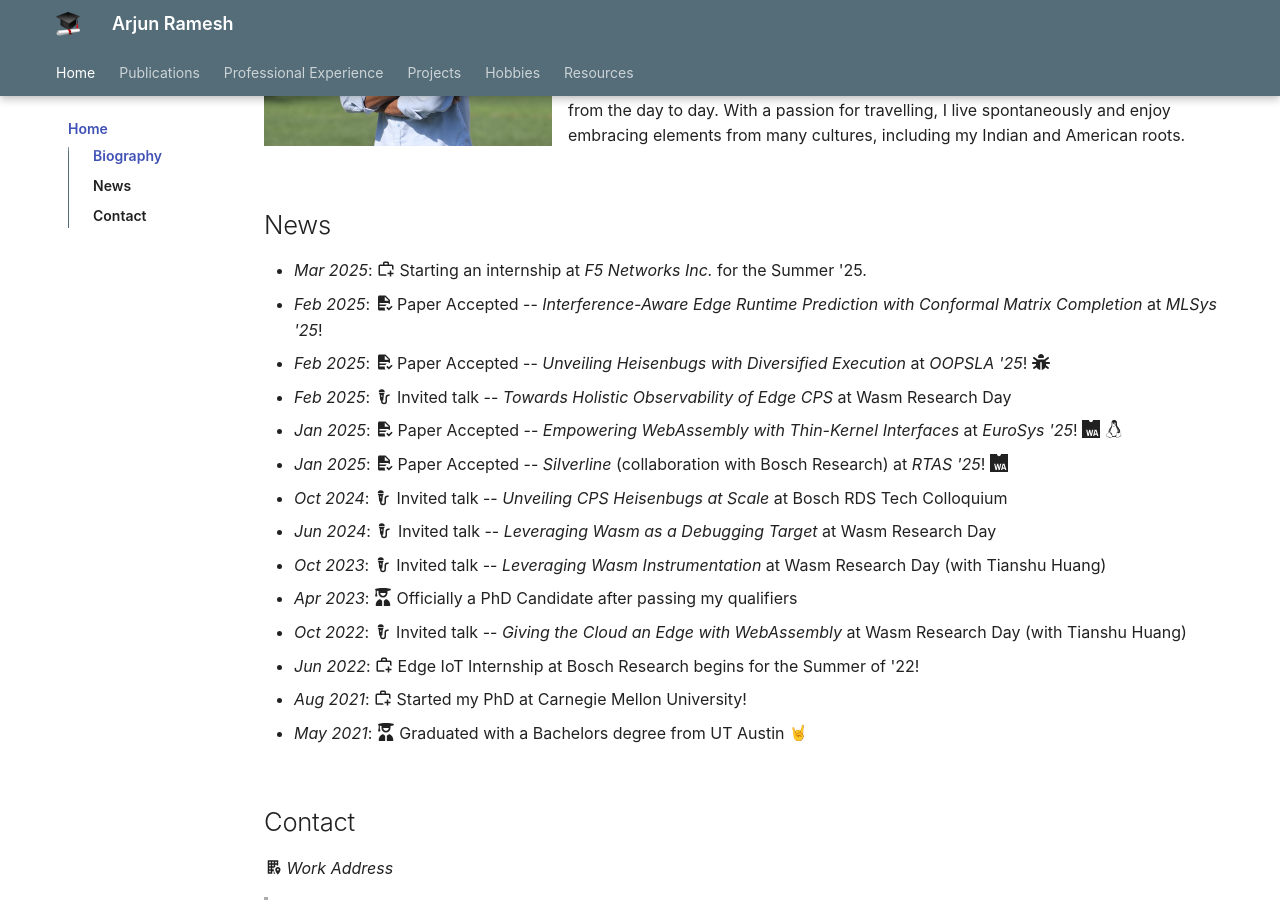
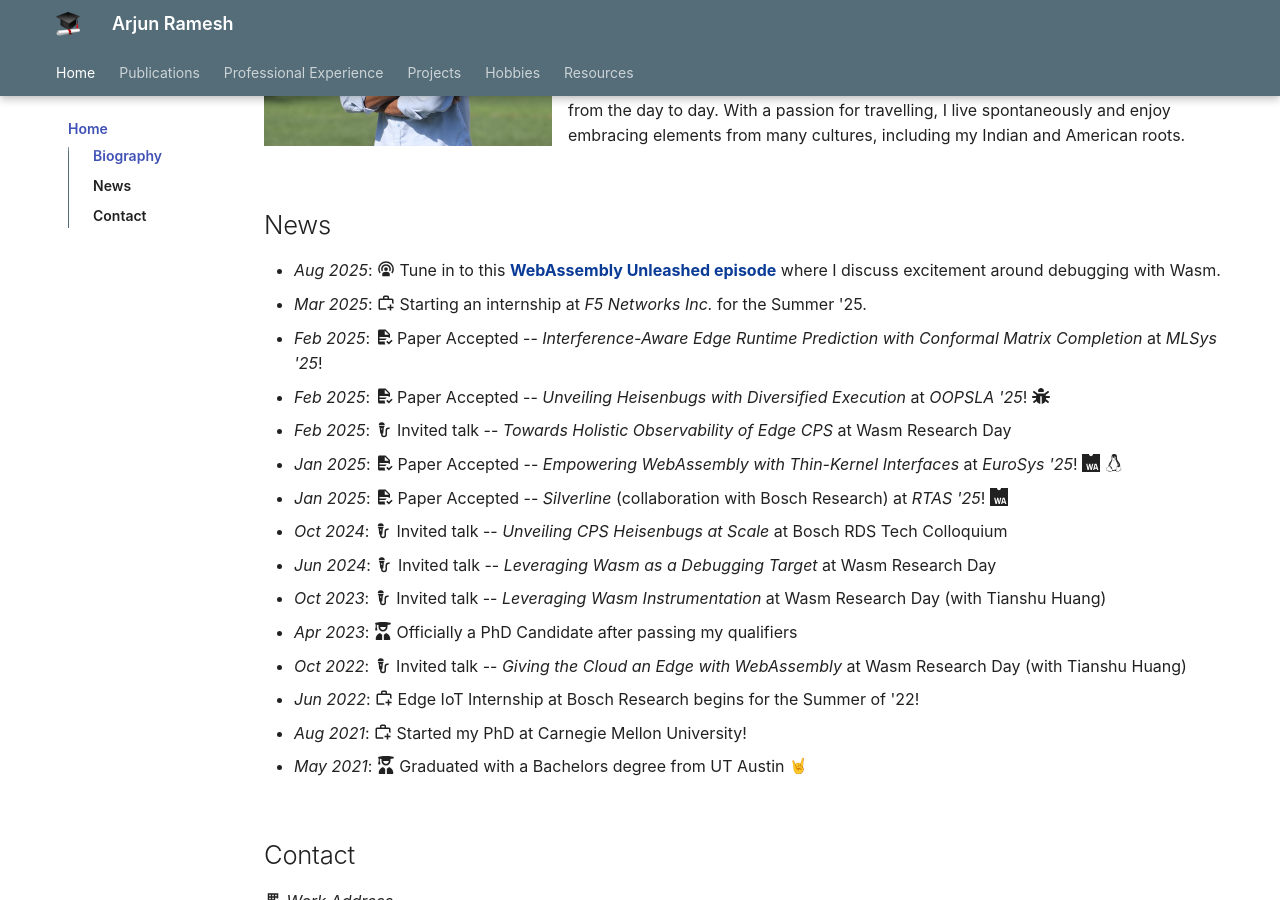
Before and after one commit to arjunr2/personal-website, an MkDocs documentation site: the page built from docs/index.md, in a window 1280 px wide and 900 px high, scrolled down 428 px. Built offline with MkDocs 1.6.1 and Material for MkDocs 9.7.7, drawn with Linux system fonts in a browser that asks for light colours; emoji names are drawn with the system emoji font; some web fonts are replaced.

Commit message:
Add podcast episode

```diff
--- a/docs/index.md
+++ b/docs/index.md
@@ -20,6 +20,7 @@ the ISA. A more detailed list of my personal projects can be found [here](projec
 
 <br/>
 ## News
+* *Aug 2025*: :material-podcast: Tune in to this [**WebAssembly Unleashed episode**](https://www.youtube.com/watch?v=OhybI5aUy5M) where I discuss excitement around debugging with Wasm.
 * *Mar 2025*: :material-briefcase-plus-outline: Starting an internship at *F5 Networks Inc.* for the Summer '25.
 * *Feb 2025*: :material-file-document-check: Paper Accepted -- *Interference-Aware Edge Runtime Prediction with Conformal Matrix Completion* at *MLSys '25*!
 * *Feb 2025*: :material-file-document-check: Paper Accepted -- *Unveiling Heisenbugs with Diversified Execution* at *OOPSLA '25*! :fontawesome-solid-bug:
```
